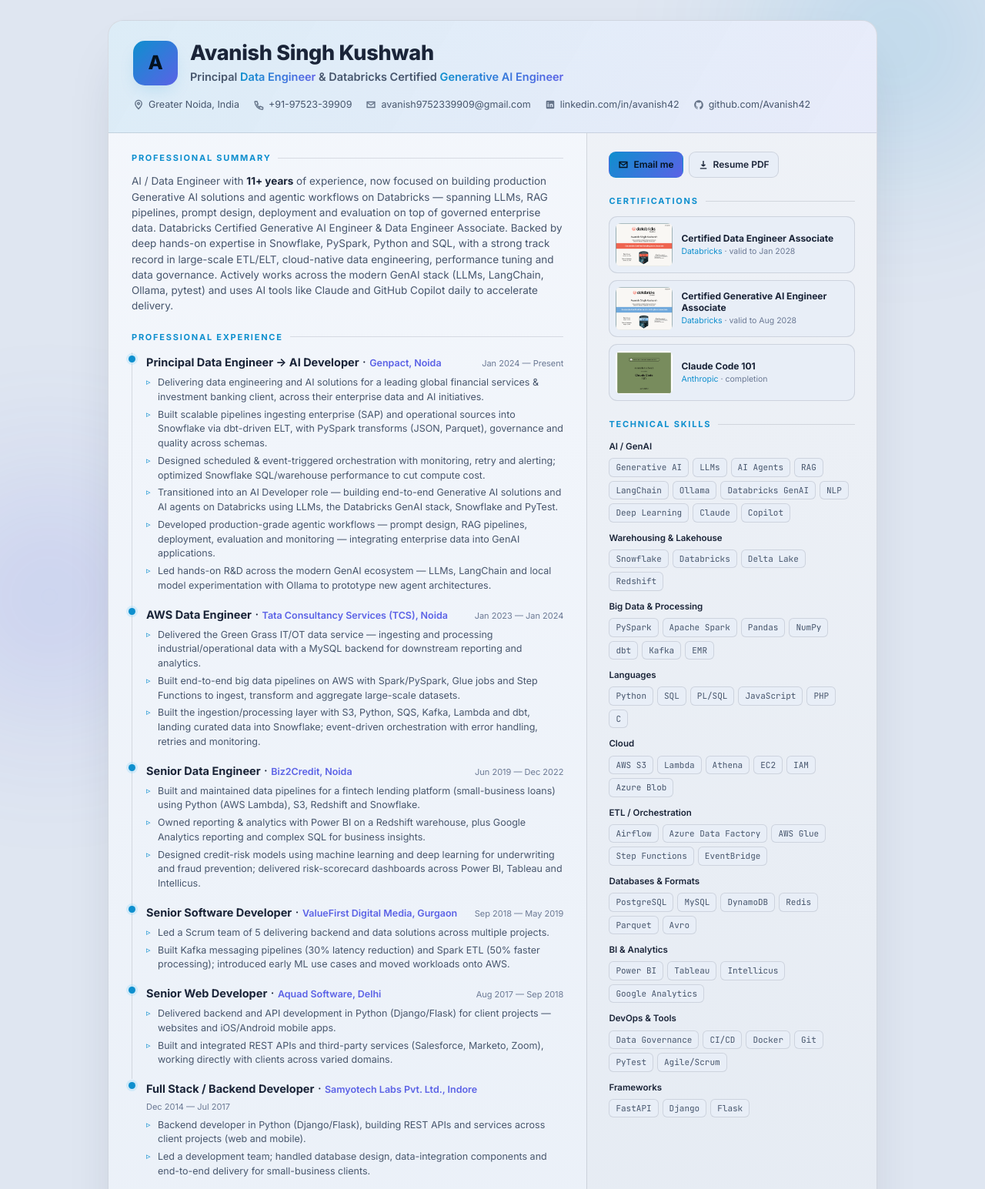
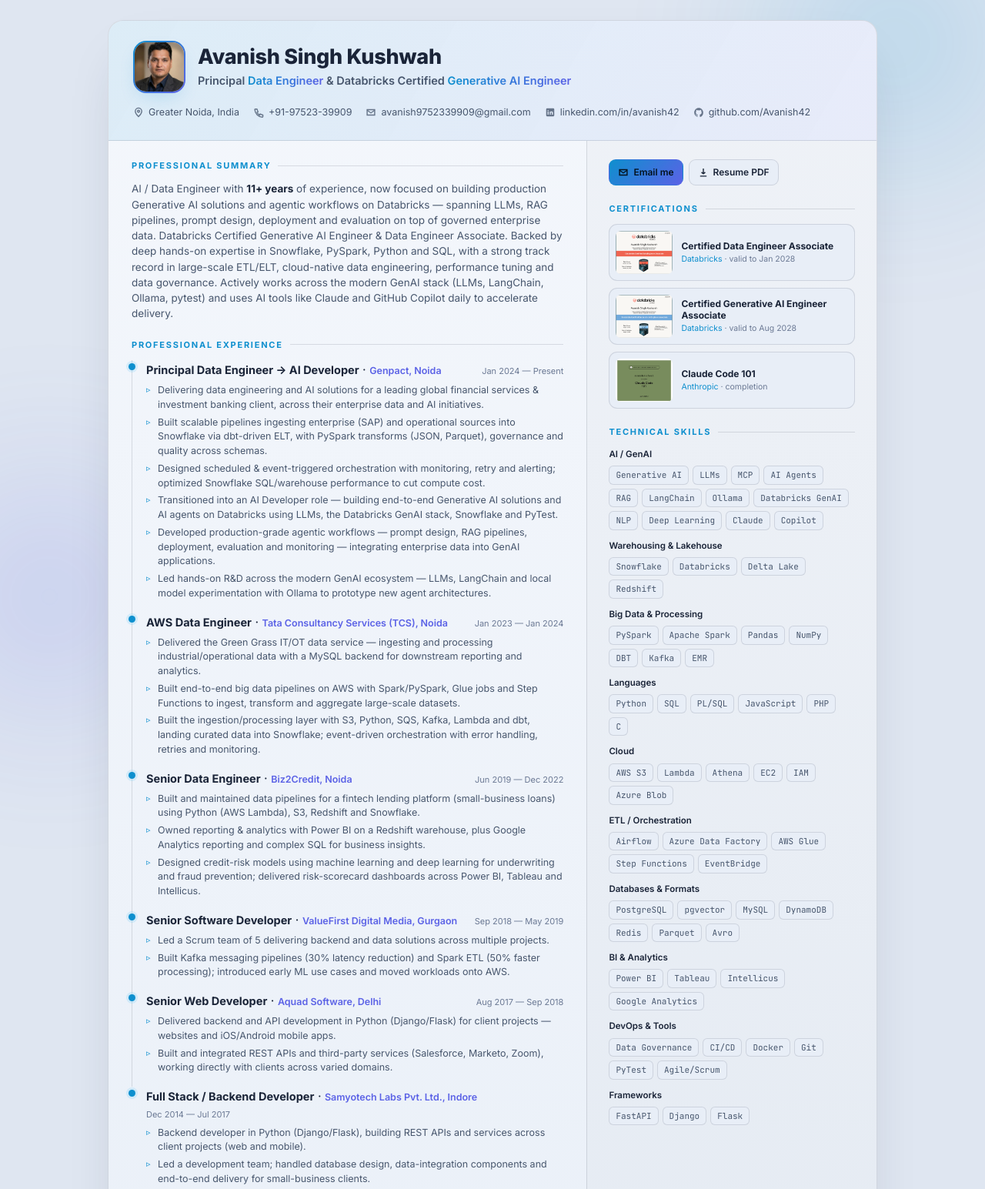
Before and after one commit to Avanish42/Avanish42.github.io, a plain HTML site: page index.html in a window 1280 px wide. Shown: the top 1545 px of the page at 77% size. Drawn offline with Linux system fonts and the light colour scheme.

Commit message:
added dataneginner profile

```diff
--- a/index.html
+++ b/index.html
@@ -79,10 +79,11 @@
         .head { padding: 26px 32px; border-bottom: 1px solid var(--border); background: linear-gradient(120deg, rgba(14,143,206,.1), rgba(91,98,230,.08)); }
         .head-top { display: flex; align-items: center; gap: 16px; }
         .badge {
-            width: 58px; height: 58px; flex: 0 0 auto; border-radius: 15px; display: grid; place-items: center;
-            font-weight: 800; font-size: 25px; color: #04121f;
+            width: 68px; height: 68px; flex: 0 0 auto; border-radius: 17px; padding: 2px;
             background: linear-gradient(135deg, var(--accent), var(--accent-2)); box-shadow: 0 10px 24px -8px var(--glow);
         }
+        .badge-in { display: block; width: 100%; height: 100%; border-radius: 15px; overflow: hidden; background: var(--card-2); }
+        .badge img { width: 100%; height: 100%; display: block; object-fit: cover; transform: scale(1.55); transform-origin: 50% 24%; }
         .name { font-size: 27px; font-weight: 800; }
         .title { margin-top: 3px; font-size: 14.5px; font-weight: 600; color: var(--muted); }
         .title .grad { background: linear-gradient(90deg, var(--accent), var(--accent-2)); -webkit-background-clip: text; background-clip: text; color: transparent; }
@@ -186,7 +187,7 @@
         <!-- Header -->
         <header class="head">
             <div class="head-top">
-                <div class="badge">A</div>
+                <div class="badge"><span class="badge-in"><img src="certificate/avanish_profesonal.jpg" alt="Avanish Singh Kushwah"></span></div>
                 <div>
                     <h1 class="name">Avanish Singh Kushwah</h1>
                     <div class="title">Principal <span class="grad">Data Engineer</span> &amp; Databricks Certified <span class="grad">Generative AI Engineer</span></div>
@@ -343,7 +344,7 @@
                     <div class="sec-h">Technical Skills</div>
                     <div class="skill-group">
                         <div class="skill-lbl">AI / GenAI</div>
-                        <div class="tags"><span class="tag">Generative AI</span><span class="tag">LLMs</span><span class="tag">AI Agents</span><span class="tag">RAG</span><span class="tag">LangChain</span><span class="tag">Ollama</span><span class="tag">Databricks GenAI</span><span class="tag">NLP</span><span class="tag">Deep Learning</span><span class="tag">Claude</span><span class="tag">Copilot</span></div>
+                        <div class="tags"><span class="tag">Generative AI</span><span class="tag">LLMs</span><span class="tag">MCP</span><span class="tag">AI Agents</span><span class="tag">RAG</span><span class="tag">LangChain</span><span class="tag">Ollama</span><span class="tag">Databricks GenAI</span><span class="tag">NLP</span><span class="tag">Deep Learning</span><span class="tag">Claude</span><span class="tag">Copilot</span></div>
                     </div>
                     <div class="skill-group">
                         <div class="skill-lbl">Warehousing &amp; Lakehouse</div>
@@ -351,7 +352,7 @@
                     </div>
                     <div class="skill-group">
                         <div class="skill-lbl">Big Data &amp; Processing</div>
-                        <div class="tags"><span class="tag">PySpark</span><span class="tag">Apache Spark</span><span class="tag">Pandas</span><span class="tag">NumPy</span><span class="tag">dbt</span><span class="tag">Kafka</span><span class="tag">EMR</span></div>
+                        <div class="tags"><span class="tag">PySpark</span><span class="tag">Apache Spark</span><span class="tag">Pandas</span><span class="tag">NumPy</span><span class="tag">DBT</span><span class="tag">Kafka</span><span class="tag">EMR</span></div>
                     </div>
                     <div class="skill-group">
                         <div class="skill-lbl">Languages</div>
@@ -367,7 +368,7 @@
                     </div>
                     <div class="skill-group">
                         <div class="skill-lbl">Databases &amp; Formats</div>
-                        <div class="tags"><span class="tag">PostgreSQL</span><span class="tag">MySQL</span><span class="tag">DynamoDB</span><span class="tag">Redis</span><span class="tag">Parquet</span><span class="tag">Avro</span></div>
+                        <div class="tags"><span class="tag">PostgreSQL</span><span class="tag">pgvector</span><span class="tag">MySQL</span><span class="tag">DynamoDB</span><span class="tag">Redis</span><span class="tag">Parquet</span><span class="tag">Avro</span></div>
                     </div>
                     <div class="skill-group">
                         <div class="skill-lbl">BI &amp; Analytics</div>
```
Also changed, not shown: certificate/avanish_profesonal.jpg (added).
